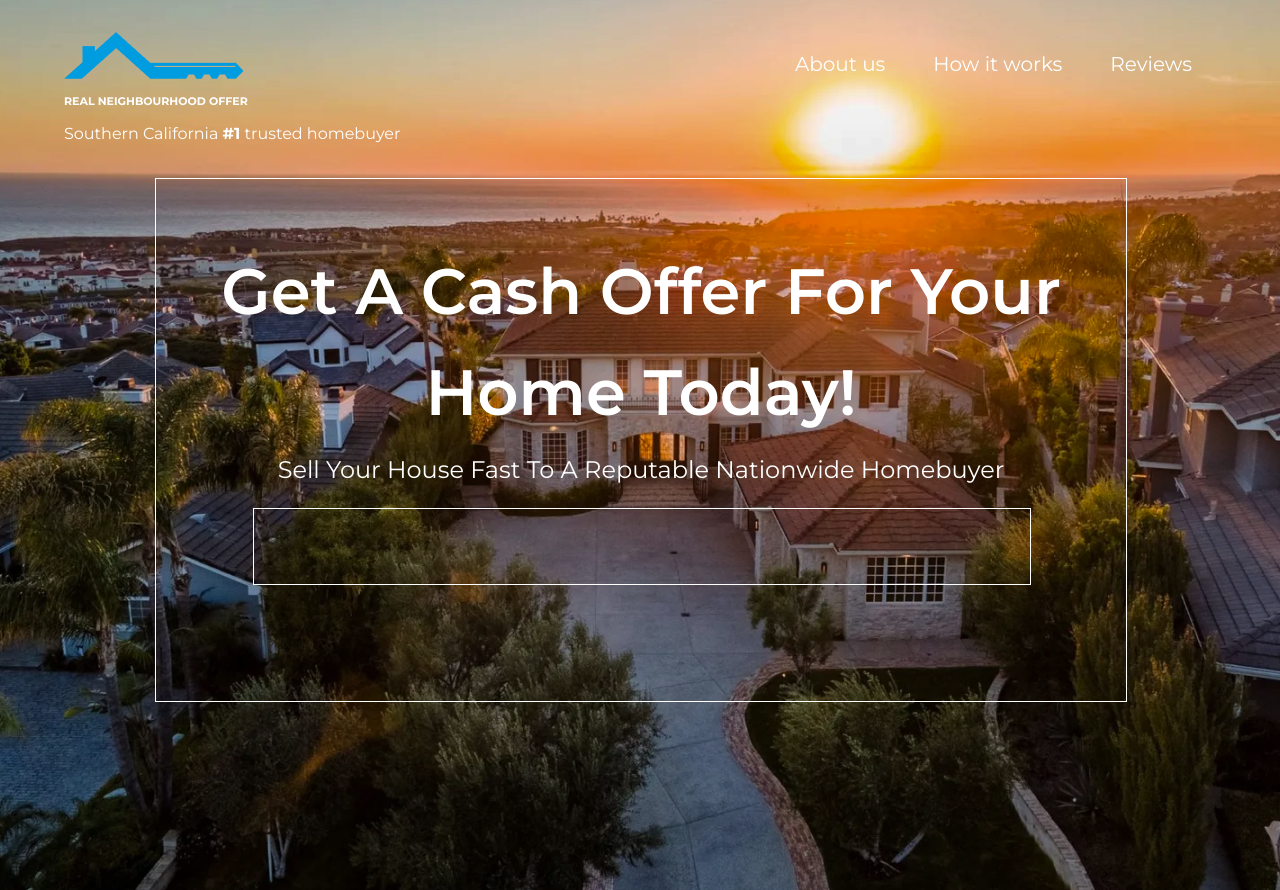
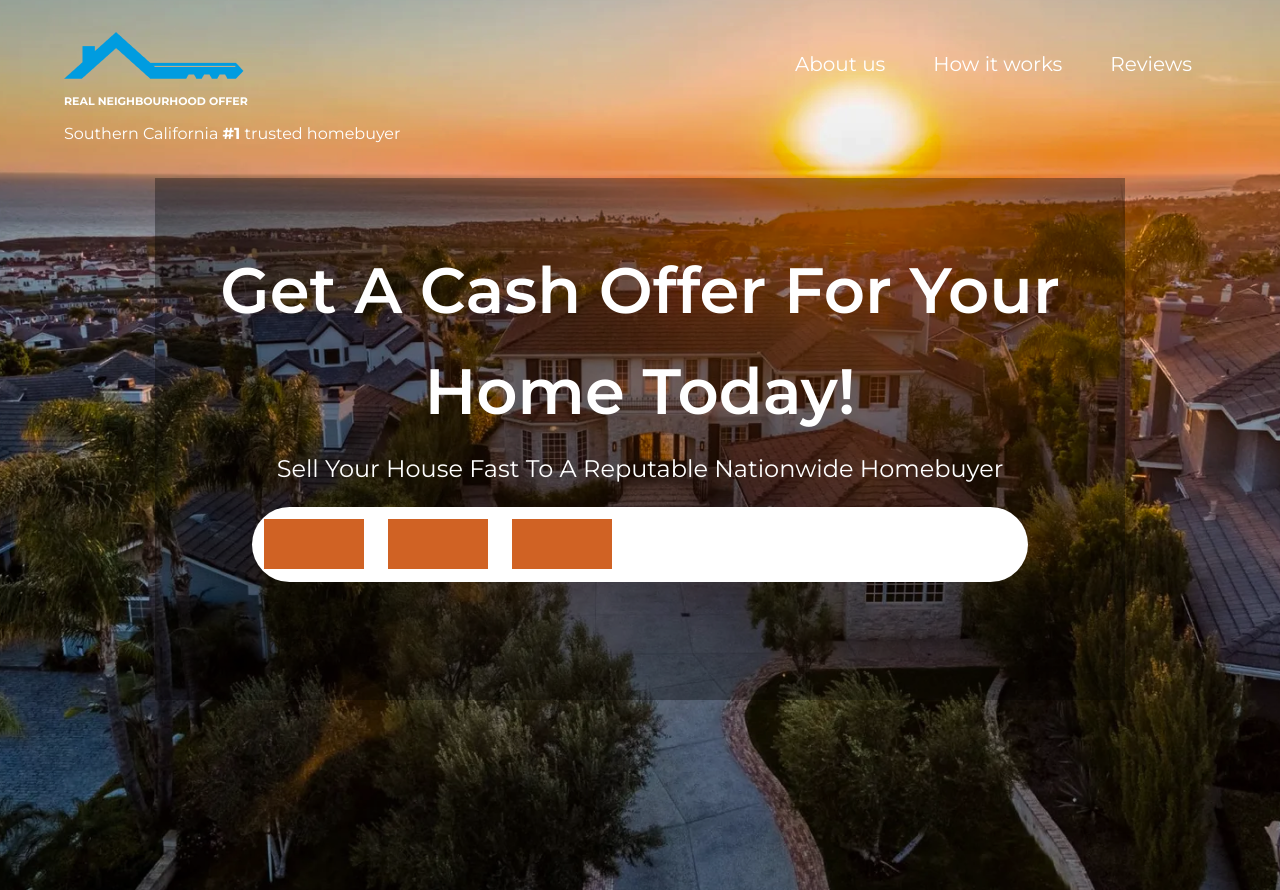
Before and after one commit to DenisBurimov/cesar_landing, a Python web app: template app/templates/index.html in a window 1280 px wide. Run offline with Jinja, Linux system fonts and the light colour scheme; the template is opened without the code that fills it, so the values that code supplies are empty.

Commit message:
working commit

```diff
--- a/app/static/css/main.css
+++ b/app/static/css/main.css
@@ -57,7 +57,7 @@ header {
     top: 178px;
     margin-inline: calc(50% - 485px);
     padding-top: 50px;
-    border: 1px solid white;
+    background-color: rgba(0, 0, 0, 0.33);
 }
 
 .get_a_cash {
@@ -76,9 +76,18 @@ header {
     font-size: 24px;
 }
 
-.fake_form {
+.contact_form {
     width: 80%;
     height: 75px;
     margin-inline: 10%;
-    border: 1px solid white;
+    background-color: white;
+    border-radius: 60px;
+    display: flex;
 }
+
+.testing_item {
+    width: 100px;
+    height: 50px;
+    margin: 12px;
+    background-color: #D06224;
+}
--- a/app/templates/index.html
+++ b/app/templates/index.html
@@ -30,7 +30,12 @@
       <p class="get_a_cash">Get A Cash Offer For Your</p>
       <p class="get_a_cash">Home Today!</p>
       <p class="sell_your_house">Sell Your House Fast To A Reputable Nationwide Homebuyer</p>
-      <div class="fake_form"></div>
+
+      <form action="/contact" class="contact_form">
+        <div class="testing_item"></div>
+        <div class="testing_item"></div>
+        <div class="testing_item"></div>
+      </form>
     </div>
   </header>
 </body>
```
